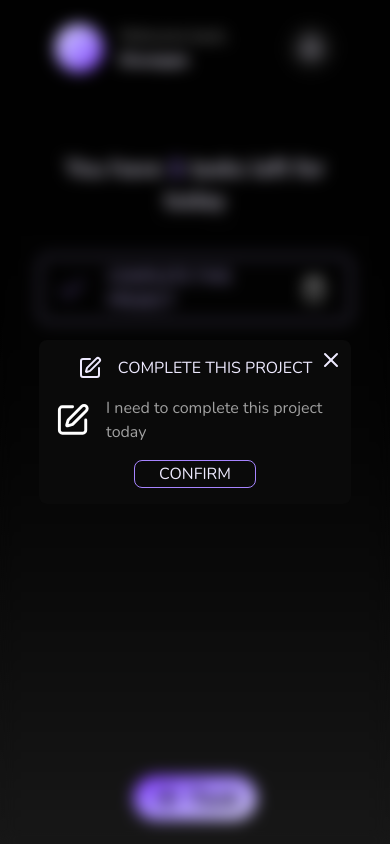
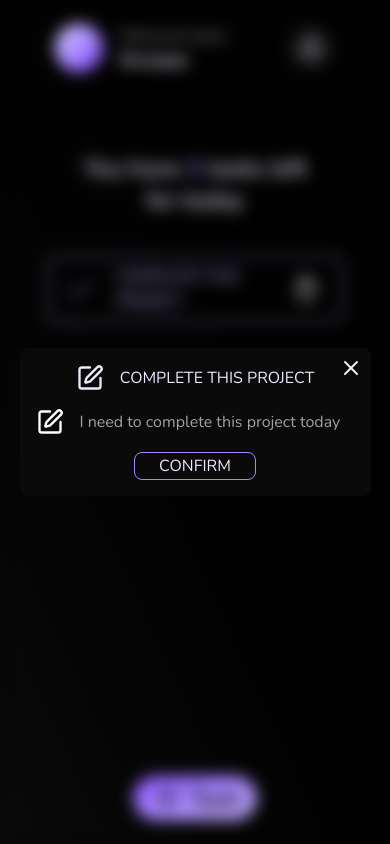
Before and after one commit to crstelli/modern-todo, a React (Vite) app: page /home in a window 390 px wide. Both pictures are taken after a click on the element "COMPLETE THIS PROJECT". Built offline with nearby package versions, Linux system fonts and the light colour scheme.

Commit message:
Added responsive design and localstorage

```diff
--- a/src/features/home/components/AddTask.jsx
+++ b/src/features/home/components/AddTask.jsx
@@ -1,6 +1,8 @@
 import { useState } from "react";
 import { useAddTask } from "../hooks/useTask";
 import { useModalClose } from "../hooks/useModal";
+
+import { AnimatedDiv } from "../../../shared/ui/AnimatedDiv";
 
 function AddTask({ children }) {
   const [title, setTitle] = useState("");
@@ -21,7 +23,7 @@ function AddTask({ children }) {
   }
 
   return (
-    <div className="relative m-auto flex flex-col rounded-lg bg-neutral-950 p-4">
+    <AnimatedDiv classes="relative m-auto flex flex-col rounded-lg bg-neutral-950 p-4">
       <h1 className="font-thin uppercase">Add a new task</h1>
       <form className="mt-4 flex flex-col gap-3" onSubmit={handleSubmit}>
         <input
@@ -40,7 +42,7 @@ function AddTask({ children }) {
         />
         {children}
       </form>
-    </div>
+    </AnimatedDiv>
   );
 }
 
--- a/src/features/home/components/EditTask.jsx
+++ b/src/features/home/components/EditTask.jsx
@@ -1,6 +1,7 @@
 import { SquarePen } from "lucide-react";
 import { useId } from "../hooks/useModal";
 import { useGetTask } from "../hooks/useTask";
+import { AnimatedDiv } from "../../../shared/ui/AnimatedDiv";
 
 function EditTask({ children }) {
   const taskId = useId();
@@ -9,17 +10,17 @@ function EditTask({ children }) {
   const task = getTask(taskId);
 
   return (
-    <div className="relative m-auto flex w-[80%] flex-col rounded-lg bg-neutral-950 p-4">
+    <AnimatedDiv classes="relative m-auto flex w-[90%] max-w-[600px] flex-col rounded-lg bg-neutral-950 p-4">
       <div className="mx-auto flex items-center gap-4">
-        <SquarePen />
+        <SquarePen className="size-7" />
         <h1 className="font-thin uppercase">{task.title}</h1>
       </div>
       <div className="mt-4 flex items-center gap-4 font-thin text-neutral-400">
-        <SquarePen className="size-10 text-white" />
+        <SquarePen className="size-7 text-white" />
         <p>{task.description}</p>
       </div>
       {children}
-    </div>
+    </AnimatedDiv>
   );
 }
 
--- a/src/features/home/components/TaskList.jsx
+++ b/src/features/home/components/TaskList.jsx
@@ -21,7 +21,7 @@ function Task({ task }) {
 
   if (task.check)
     return (
-      <div className="grid grid-cols-[40px_1fr_40px] items-center gap-3 rounded-lg border border-violet-300 px-4 py-2 text-violet-300">
+      <div className="grid cursor-pointer grid-cols-[40px_1fr_40px] items-center gap-3 rounded-lg border border-violet-300 px-4 py-2 text-violet-300">
         <Check
           onClick={() => checkTask(task.id)}
           strokeWidth={1}
@@ -41,7 +41,7 @@ function Task({ task }) {
     );
 
   return (
-    <div className="grid grid-cols-[40px_1fr_40px] items-center gap-3 rounded-lg border border-neutral-800 bg-neutral-950 px-4 py-2">
+    <div className="grid cursor-pointer grid-cols-[40px_1fr_40px] items-center gap-3 rounded-lg border border-neutral-800 bg-neutral-950 px-4 py-2">
       <Square
         onClick={() => checkTask(task.id)}
         strokeWidth={0.7}
--- a/src/features/home/pages/Home.jsx
+++ b/src/features/home/pages/Home.jsx
@@ -18,7 +18,8 @@ function Home() {
   const closeModal = useModalClose();
 
   return (
-    <AnimatedDiv classes="flex relative min-h-screen w-screen flex-col bg-neutral-900 bg-gradient-to-t from-neutral-900 to-black/96 text-violet-100">
+    <AnimatedDiv classes="flex relative min-h-screen w-screen flex-col bg-neutral-900 bg-gradient-to-tr from-neutral-950 to-black/96 text-violet-100">
+      <div className="mx-auto flex min-h-screen w-[95%] max-w-[800px] flex-col">
         <Header />
         <Title />
         <TaskList />
@@ -35,10 +36,11 @@ function Home() {
           <Modal>
             <EditTask>
               <Modal.Close onClick={closeModal} />
-            <Modal.Confirm>Confirm</Modal.Confirm>
+              <Modal.Confirm onClick={closeModal}>Confirm</Modal.Confirm>
             </EditTask>
           </Modal>
         )}
+      </div>
     </AnimatedDiv>
   );
 }
--- a/src/features/home/stores/useTaskStore.js
+++ b/src/features/home/stores/useTaskStore.js
@@ -1,6 +1,8 @@
 import { create } from "zustand";
+import { persist } from "zustand/middleware";
 
-export const useTaskStore = create((set, get) => ({
+export const useTaskStore = create(
+  persist((set, get) => ({
     tasks: [
       {
         id: 1,
@@ -36,4 +38,5 @@ export const useTaskStore = create((set, get) => ({
       set((state) => ({
         tasks: state.tasks.filter((t) => t.id !== id),
       })),
-}));
+  })),
+);
--- a/src/shared/ui/AddButton.jsx
+++ b/src/shared/ui/AddButton.jsx
@@ -4,7 +4,7 @@ function AddButton({ children, ...props }) {
   return (
     <button
       {...props}
-      className="absolute bottom-6 left-1/2 flex -translate-x-1/2 items-center justify-center gap-1 rounded-full bg-gradient-to-tl from-violet-200 to-violet-600 px-4 py-1 text-neutral-950"
+      className="absolute bottom-6 left-1/2 flex -translate-x-1/2 cursor-pointer items-center justify-center gap-1 rounded-full bg-gradient-to-tl from-violet-300 to-violet-500 px-4 py-1 text-neutral-950"
     >
       <Plus className="size-9" />
       <span className="translate-y-[.5px] text-2xl font-bold">{children}</span>
--- a/src/shared/ui/Modal/Close.jsx
+++ b/src/shared/ui/Modal/Close.jsx
@@ -1,7 +1,7 @@
 import { X } from "lucide-react";
 
 function Close(props) {
-  return <X {...props} className="absolute top-2 right-2" />;
+  return <X {...props} className="absolute top-2 right-2 cursor-pointer" />;
 }
 
 export { Close };
--- a/src/shared/ui/Modal/Confirm.jsx
+++ b/src/shared/ui/Modal/Confirm.jsx
@@ -2,7 +2,7 @@ function Confirm({ children, ...props }) {
   return (
     <button
       {...props}
-      className="mx-auto mt-4 rounded-lg border border-violet-400 px-6 py-[1px] font-thin uppercase"
+      className="mx-auto mt-4 cursor-pointer rounded-lg border border-violet-400 px-6 py-[1px] font-thin uppercase"
     >
       {children}
     </button>
```
Also changed, not shown: 1 other file (tests, documents, lock files or other folders). Lines whose indentation alone changed are shown as unchanged.
